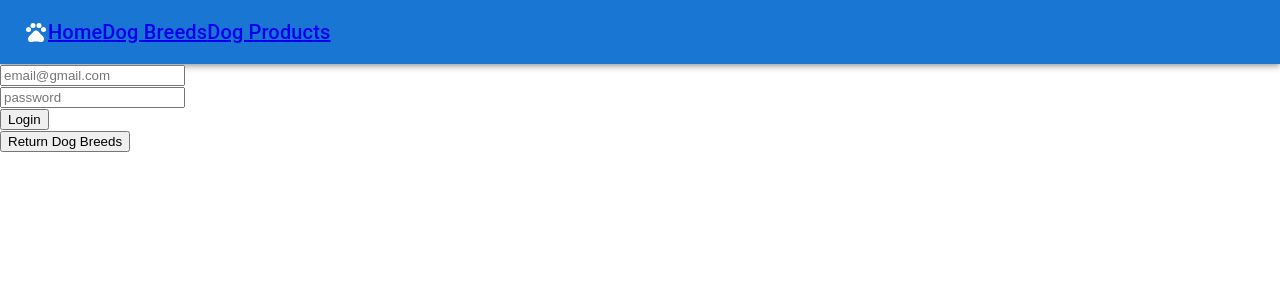
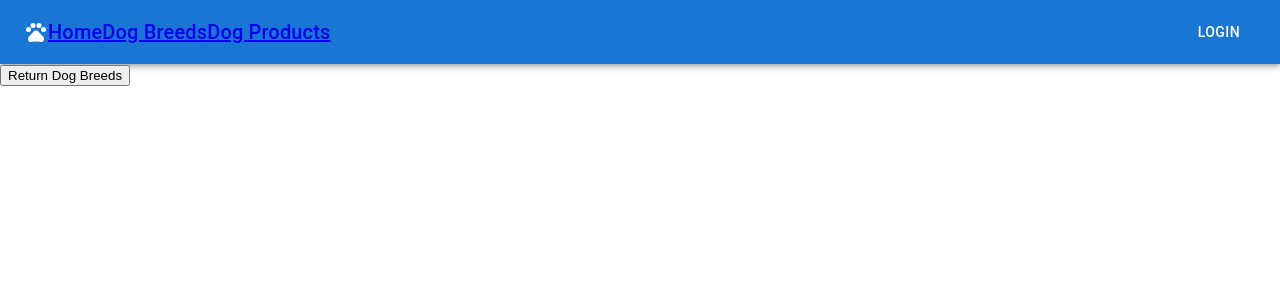
Before and after one commit to Ricecake-Pony/Doggy-Dex, a React (Create React App) app in the folder client/: page /breeds in a window 1280 px wide. Shown: the top 300 px of the page. Built offline with nearby package versions, Linux system fonts and the light colour scheme.

Commit message:
Login/logout will change uid, but state won't change. That's next error to fix

```diff
--- a/client/package.json
+++ b/client/package.json
@@ -14,6 +14,7 @@
     "@testing-library/user-event": "^13.5.0",
     "react": "^18.2.0",
     "react-dom": "^18.2.0",
+    "react-icons": "^4.8.0",
     "react-router": "^6.8.2",
     "react-router-dom": "^6.9.0",
     "react-scripts": "5.0.1",
--- a/client/src/components/App.js
+++ b/client/src/components/App.js
@@ -1,6 +1,5 @@
 import React, {useState, useEffect} from 'react';
 import { Route, Routes } from "react-router-dom"
-// import LoginModal from './LoginModal/LoginModal'
 import Breeds from './Breeds/Breeds';
 import NavBar from './NavBar/NavBar';
 import SignUp from './NavBar/SignUp';
@@ -9,82 +8,32 @@ import UserProfile from './NavBar/UserProfile';
 import styled from "@emotion/styled";
 import { useNavigate } from 'react-router-dom';
 
+
 const baseURL= "http://localhost:3001/"
-const loginURL = baseURL + 'login';
 const signUpURL = baseURL + 'signup';
 const myProfileURL = baseURL + 'my_profile';
 const breedsURL = baseURL + 'breeds';
 const productsURL = baseURL + 'dog_products'
 
 function App() {
-  const [email, setEmail] = useState("")
-  const [password,setPassword] = useState("")
+
   const [currentUser, setCurrentUser] = useState(null)
   const navigate = useNavigate()
 
 
-  const loginInfo = {email, password}
-
-  const resetForm = () => {
-    setEmail("")
-    setPassword("")
-  }
-
-    const login = (e) => {
-      e.preventDefault()
-    fetch(loginURL, {
-      method: 'POST',
-      headers: {
-        'Content-type': 'application/json',
-        Accept: 'application/json'
-      },
-      body: JSON.stringify(loginInfo)
-    })
-      .then(r => r.json())
-      .then(user => {
-        if (!user.errors) {
-        localStorage.uid = user.uid
-        setCurrentUser(user.user)
-        console.log(user)
-        } else
-        alert(user.errors)
-      })
-      resetForm()
-    }
 
     const logOut = () => {
 
       localStorage.removeItem('uid')
       navigate('/')
-      setCurrentUser()
+      setCurrentUser(null)
     }
 
     return (
     <div className="App">
         <NavBar logOut= {logOut}/>
-        <form onSubmit={login}>
-          <input
-            id='email'
-            type='email'
-            value= {email}
-            onChange={ (e) => setEmail(e.target.value)}
-            placeholder='email@gmail.com'
-            />
-        <br/>
-          <input
-            id='password'
-            name='password'
-            type='password'
-            value= {password}
-            onChange={ (e) => setPassword(e.target.value)}
-            placeholder='password'
-            />
-            <br/>
-        <button type= 'submit'>Login</button>
-        </form>
         <Routes>
           <Route exact path="/" element={<Home />} />
-        {/* <Route exact path="/login" element={<LoginModal />} /> */}
           <Route exact path ="Signup" element={<SignUp signUpURL = {signUpURL} />} />
           <Route exact path ="my_profile" element={<UserProfile myProfileURL = {myProfileURL} />} />
           <Route exact path ="breeds" element={<Breeds breedsURL = {breedsURL} />} />
@@ -95,32 +44,3 @@ function App() {
 }
 
 export default App;
-
-// Prince has his onSubmit like so (loginInfo found on line 12):
-// onSubmit={ () => props.login({loginInfo})} and he uses the login function what's the difference between my handleLogin and his?
-// const handleLogin= (e) => {
-  //   // debugger use debugger to see if your values are actually being saved onSubmit
-  //   e.preventDefault()
-  //   if (localStorage.uid)
-  //   fetch(loginURL, {
-    //     method: "POST",
-    //     headers: {
-      //       "Content-Type": "application/json",
-      //        Accept: 'application/json'
-      //     },
-      //     body: JSON.stringify(loginInfo),
-      //   })
-      //   .then( r => r.json())
-      //   .then(user => {
-        //     if (!user.errors) {
-          //       localStorage.uid = user.uid
-          //       setCurrentUser(user.id)
-          //       console.log(user)
-          //       console.log(user.id)
-          //       console.log("I'm submitting!")
-          //     } else
-          //       user.errors.forEach(error => alert(error));
-          //   })
-          // }
-
-  // )
--- a/client/src/components/NavBar/LoginModal.js
+++ b/client/src/components/NavBar/LoginModal.js
@@ -1,6 +1,4 @@
 import React, {useState, useContext} from "react"
-
-import * as React from 'react';
 import Button from '@mui/material/Button';
 import TextField from '@mui/material/TextField';
 import Dialog from '@mui/material/Dialog';
@@ -8,12 +6,25 @@ import DialogActions from '@mui/material/DialogActions';
 import DialogContent from '@mui/material/DialogContent';
 import DialogContentText from '@mui/material/DialogContentText';
 import DialogTitle from '@mui/material/DialogTitle';
-import { Navigate } from "react-router";
+import { useNavigate } from "react-router";
 import { NavLink } from "react-router-dom";
+
+const baseURL= "http://localhost:3001/"
+const loginURL = baseURL + 'login';
 
 export default function LoginModal() {
   const [open, setOpen] = React.useState(false);
+  const [email, setEmail] = useState("")
+  const [password,setPassword] = useState("")
+  const [currentUser, setCurrentUser] = useState(null)
   const navigate = useNavigate()
+
+  const resetForm = () => {
+    setEmail("")
+    setPassword("")
+  }
+
+  const loginInfo = {email, password}
 
   const handleClickOpen = () => {
     setOpen(true);
@@ -23,30 +34,63 @@ export default function LoginModal() {
     setOpen(false);
   };
 
+  const login = (e) => {
+    e.preventDefault()
+  fetch(loginURL, {
+    method: 'POST',
+    headers: {
+      'Content-type': 'application/json',
+      Accept: 'application/json'
+    },
+    body: JSON.stringify(loginInfo)
+  })
+    .then(r => r.json())
+    .then(user => {
+      if (!user.errors) {
+      localStorage.uid = user.uid
+      setCurrentUser(user.user)
+      console.log(user.user)
+      } else
+      alert(user.errors)
+    })
+    resetForm()
+  }
+
   return (
     <div>
-      <Button variant="outlined" onClick={handleClickOpen}>
-        Open form dialog
+      <Button variant="filled" onClick={handleClickOpen}>
+        Login
       </Button>
       <Dialog open={open} onClose={handleClose}>
-        <DialogTitle>Subscribe</DialogTitle>
+        <DialogTitle>Login</DialogTitle>
         <DialogContent>
           <DialogContentText>
             To use this website, please login here. If you do not already have an account please signup <NavLink to='/signup'>here</NavLink>
           </DialogContentText>
-          <TextField
-            autoFocus
-            margin="dense"
-            id="name"
-            label="Email Address"
-            type="email"
-            fullWidth
-            variant="standard"
-          />
+          <form onSubmit={login}>
+          <input
+            id='email'
+            type='email'
+            value= {email}
+            onChange={ (e) => setEmail(e.target.value)}
+            placeholder='email@gmail.com'
+            />
+        <br/>
+          <input
+            id='password'
+            name='password'
+            type='password'
+            value= {password}
+            onChange={ (e) => setPassword(e.target.value)}
+            placeholder='password'
+            />
+            <br/>
+        <button type= 'submit'></button>
+        </form>
         </DialogContent>
         <DialogActions>
           <Button onClick={handleClose}>Cancel</Button>
-          <Button onClick={handleClose}>Subscribe</Button>
+          <Button onClick={handleClose}>Login</Button>
         </DialogActions>
       </Dialog>
     </div>
--- a/client/src/components/NavBar/NavBar.js
+++ b/client/src/components/NavBar/NavBar.js
@@ -12,6 +12,7 @@ import Tooltip from '@mui/material/Tooltip';
 import MenuItem from '@mui/material/MenuItem';
 import PetIcon from '@mui/icons-material/Pets';
 import { UserContext } from "../../contexts/UserContext";
+import LoginModal from "./LoginModal";
 import styled from "@emotion/styled";
 
 // const pages = [ 'Home', 'breeds','dog_products'];
@@ -28,9 +29,6 @@ export default function NavBar({logOut}) {
            setAnchorEl(null);
          };
 
-    useEffect(() => {
-        console.log(currentUser)
-    }, [])
 
   return (
     <Box sx={{ flexGrow: 1 }}>
@@ -38,6 +36,7 @@ export default function NavBar({logOut}) {
         <Toolbar>
             <PetIcon className="nav-icon"/>
           <Typography variant="h6" component="div" sx={{ flexGrow: 1 }}>
+
             <NavLink className="link" to="/">
                 Home
             </NavLink>
@@ -48,6 +47,7 @@ export default function NavBar({logOut}) {
                 Dog Products
             </NavLink>
           </Typography>
+          { localStorage.uid ?
               <Tooltip title="Open settings">
              <IconButton aria-controls={open ? 'demo-positioned-menu' : undefined}
                     aria-haspopup="true"
@@ -56,6 +56,7 @@ export default function NavBar({logOut}) {
                 { currentUser ? (  <Avatar alt={currentUser.first_name} src={currentUser.image_url}/>) : (null) }
              </IconButton>
           </Tooltip>
+           : <LoginModal/> }
           <Menu
            className="nav-menu"
            anchorEl={anchorEl}
```
Also changed, not shown: 1 other file (tests, documents, lock files or other folders). Lines whose indentation alone changed are shown as unchanged.
